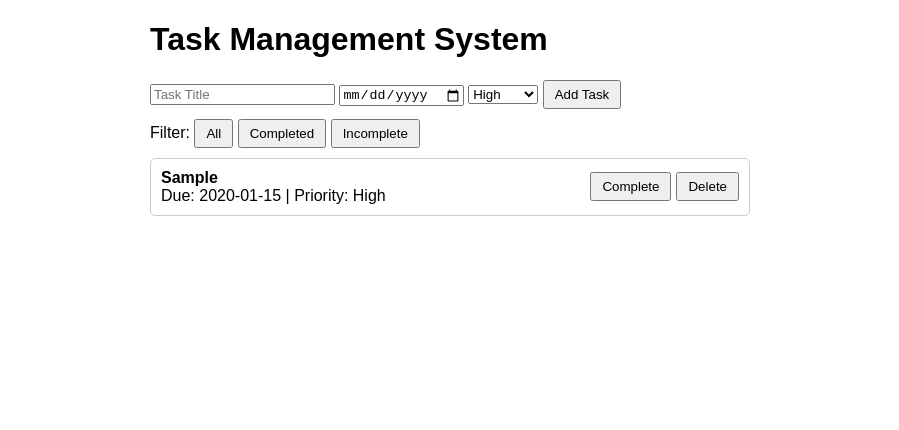
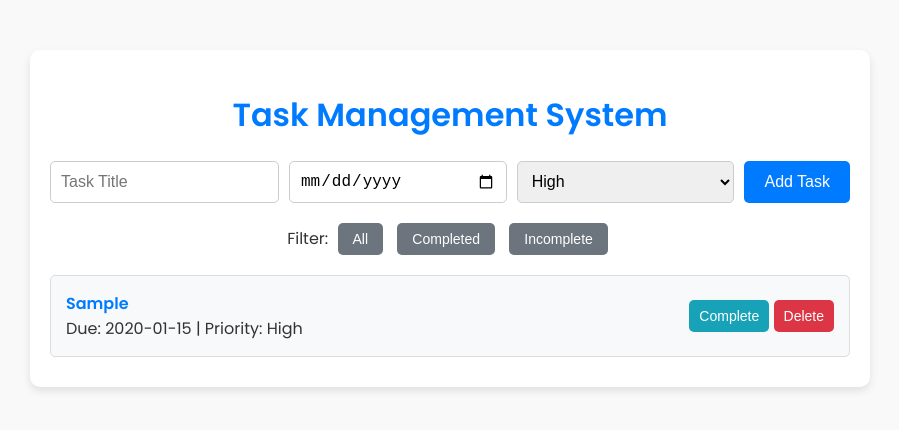
Before and after one commit to Harithacap/Task-Management-System, a plain HTML site: page index.html in a window 1280 px wide. Both pictures are taken after typing "Sample", "2020-01-15" into the empty fields and a click on the button "Add Task". Shown: the whole page, without its empty margins (190-1089 px from the left). Drawn offline with Linux system fonts and the light colour scheme.

Commit message:
Task Management
App Web

```diff
--- a/index.html
+++ b/index.html
@@ -4,48 +4,121 @@
   <meta charset="UTF-8">
   <meta name="viewport" content="width=device-width, initial-scale=1.0">
   <title>Task Management System</title>
+  <link href="https://fonts.googleapis.com/css2?family=Poppins:wght@400;600&display=swap" rel="stylesheet">
   <style>
     body {
-      font-family: Arial, sans-serif;
-      margin: 20px;
+      font-family: 'Poppins', sans-serif;
+      margin: 0;
       padding: 0;
+      background-color: #f9f9f9;
+      color: #333;
     }
     .container {
-      max-width: 600px;
-      margin: auto;
+      max-width: 800px;
+      margin: 50px auto;
+      background: #fff;
+      padding: 20px;
+      border-radius: 10px;
+      box-shadow: 0 4px 8px rgba(0, 0, 0, 0.1);
+    }
+    h1 {
+      text-align: center;
+      color: #007bff;
+    }
+    .input-group {
+      display: flex;
+      flex-wrap: wrap;
+      gap: 10px;
+      margin-bottom: 20px;
+    }
+    .input-group input,
+    .input-group select {
+      flex: 1;
+      padding: 10px;
+      font-size: 16px;
+      border: 1px solid #ccc;
+      border-radius: 5px;
+    }
+    .input-group button {
+      background-color: #007bff;
+      color: #fff;
+      border: none;
+      padding: 10px 20px;
+      font-size: 16px;
+      border-radius: 5px;
+      cursor: pointer;
+      transition: background-color 0.3s;
+    }
+    .input-group button:hover {
+      background-color: #0056b3;
+    }
+    #filter-options {
+      text-align: center;
+      margin-bottom: 20px;
+    }
+    #filter-options button {
+      background-color: #6c757d;
+      color: #fff;
+      border: none;
+      padding: 8px 15px;
+      font-size: 14px;
+      border-radius: 5px;
+      cursor: pointer;
+      margin: 0 5px;
+      transition: background-color 0.3s;
+    }
+    #filter-options button:hover {
+      background-color: #5a6268;
     }
     .task {
-      padding: 10px;
-      margin: 10px 0;
-      border: 1px solid #ccc;
-      border-radius: 5px;
       display: flex;
       justify-content: space-between;
       align-items: center;
+      background: #f8f9fa;
+      padding: 15px;
+      margin-bottom: 10px;
+      border: 1px solid #ddd;
+      border-radius: 5px;
+      transition: box-shadow 0.3s;
+    }
+    .task:hover {
+      box-shadow: 0 4px 8px rgba(0, 0, 0, 0.1);
     }
     .task.completed {
-      background-color: #e0ffe0;
+      background-color: #e8f5e9;
+      color: #388e3c;
       text-decoration: line-through;
     }
-    .buttons {
-      display: flex;
-      gap: 5px;
+    .task strong {
+      color: #007bff;
     }
-    button {
-      padding: 5px 10px;
+    .buttons button {
+      background-color: #17a2b8;
+      color: #fff;
+      border: none;
+      padding: 8px 10px;
+      font-size: 14px;
+      border-radius: 5px;
       cursor: pointer;
+      transition: background-color 0.3s;
     }
-    #filter-options {
-      margin: 10px 0;
+    .buttons button:hover {
+      background-color: #138496;
+    }
+    .buttons button.delete {
+      background-color: #dc3545;
+    }
+    .buttons button.delete:hover {
+      background-color: #c82333;
     }
   </style>
 </head>
 <body>
   <div class="container">
     <h1>Task Management System</h1>
-    <div>
-      <input type="text" id="task-title" placeholder="Task Title" />
-      <input type="date" id="task-due-date" />
+    <div class="input-group">
+      <input type="text" id="task-title" placeholder="Task Title">
+      <input type="date" id="task-due-date">
       <select id="task-priority">
         <option value="1">High</option>
         <option value="2">Medium</option>
@@ -104,12 +177,12 @@
         taskDiv.className = `task ${task.isComplete ? 'completed' : ''}`;
         taskDiv.innerHTML = `
           <div>
-            <strong>${task.title}</strong> <br />
+            <strong>${task.title}</strong> <br>
             Due: ${task.dueDate} | Priority: ${task.priority === '1' ? 'High' : task.priority === '2' ? 'Medium' : 'Low'}
           </div>
           <div class="buttons">
             <button onclick="markComplete(${index})">${task.isComplete ? 'Undo' : 'Complete'}</button>
-            <button onclick="deleteTask(${index})">Delete</button>
+            <button class="delete" onclick="deleteTask(${index})">Delete</button>
           </div>
         `;
         taskList.appendChild(taskDiv);
```
